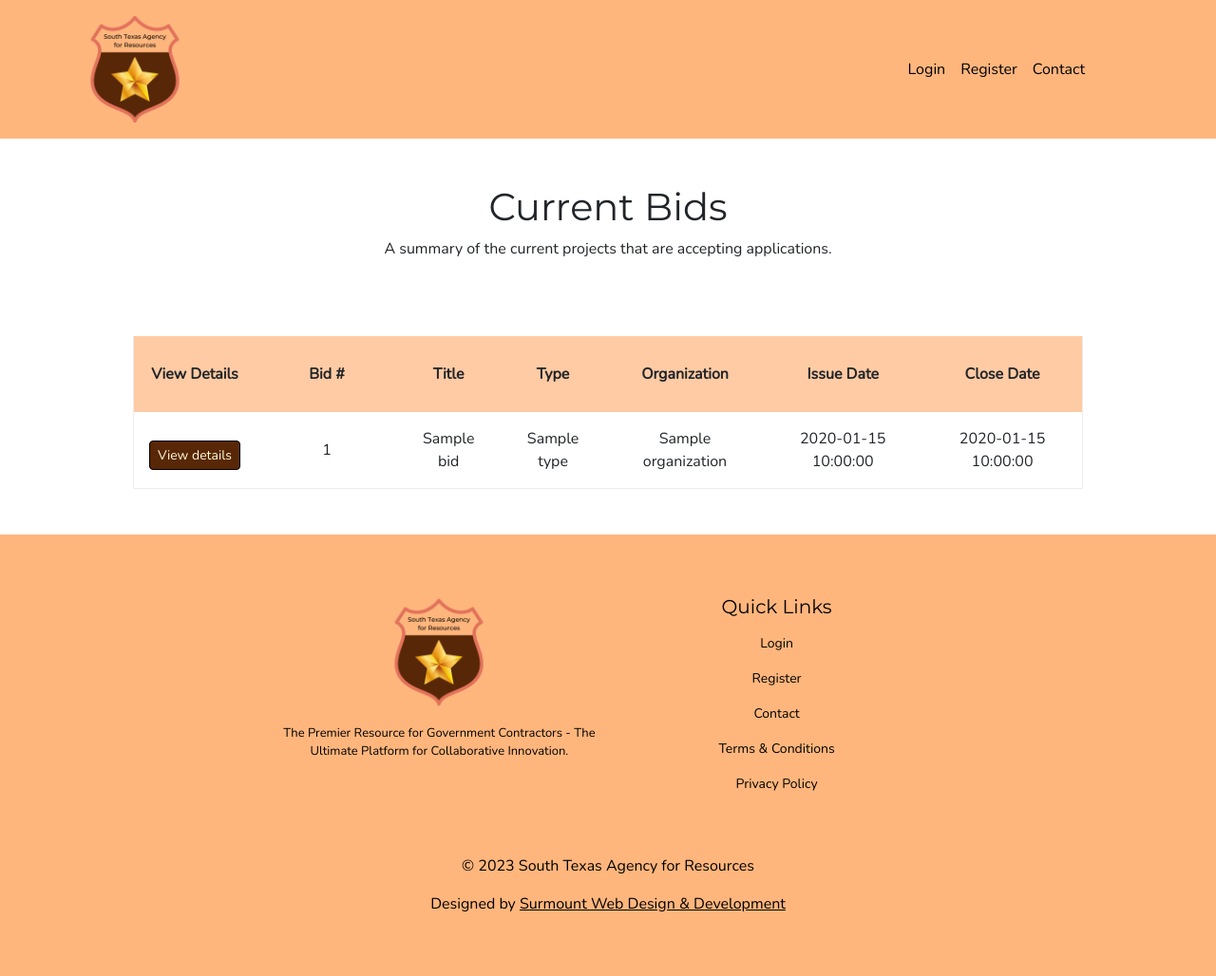
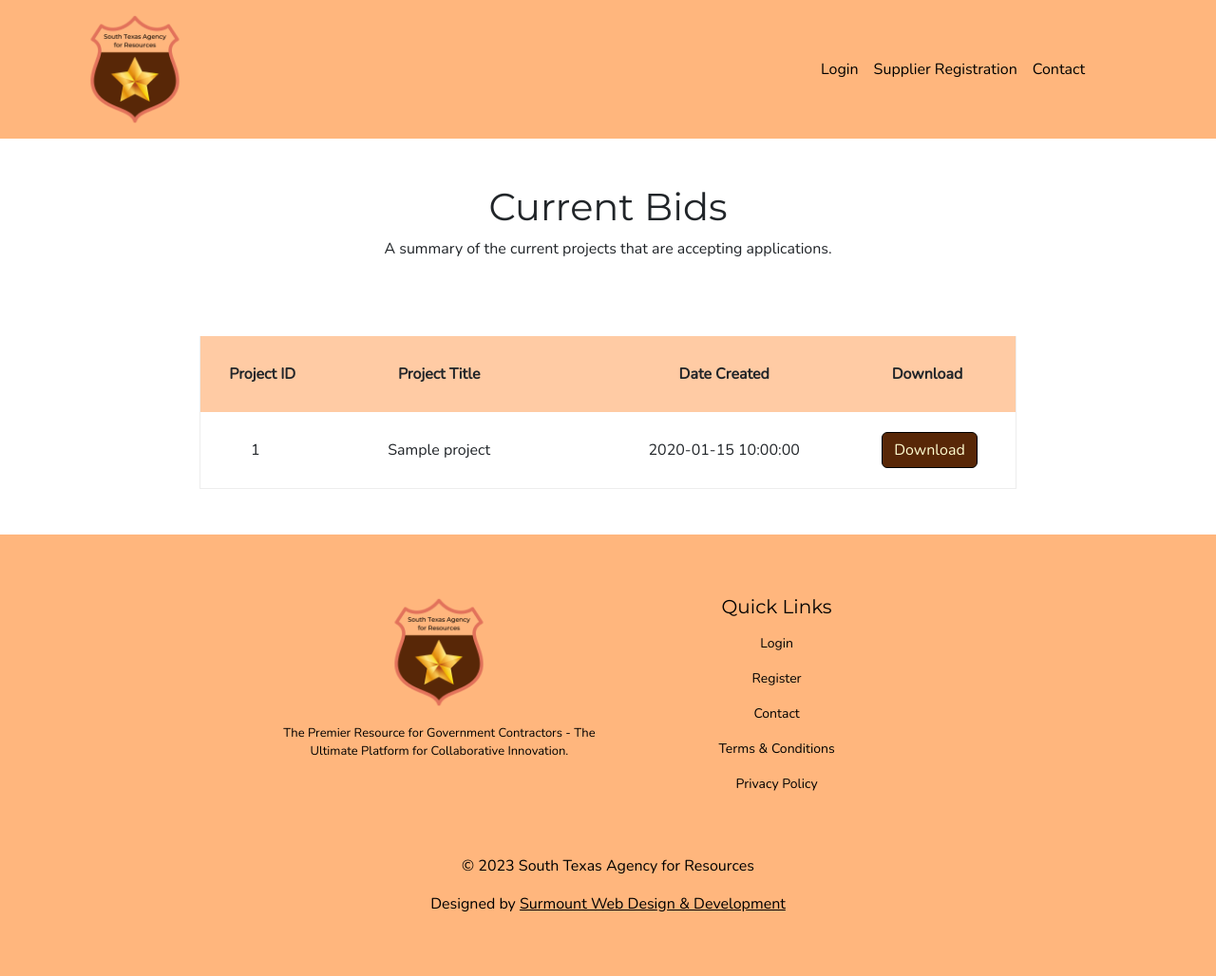
Before and after one commit to bharding216/star, a Python web app: template project/templates/current_bids.html in a window 1280 px wide. Shown: the whole page at 95% size. Run offline with Jinja, Linux system fonts and the light colour scheme; the template is opened without the code that fills it: most values are stand-ins (such as "Sample title", 1, 10 or a date in 2020); some libraries are stand-ins or nearby versions.

Commit message:
Update to current bid to show downloadable files

```diff
--- a/project/templates/base.html
+++ b/project/templates/base.html
@@ -67,39 +67,30 @@
                 <div class="navbar-collapse collapse" id="navbarSupportedContent">
                     <ul class="navbar-nav ms-auto me-5">
 
-                        {% if user.is_authenticated %}
-                        <li class="nav-item">
-                            <a class="nav-link" aria-current="page"
-                                href="{{ url_for('views.logout') }}">
-                                Logout
-                            </a>
-                        </li>
+                        {% if not user.is_authenticated %}
+                            <li class="nav-item">
+                                <a class="nav-link" aria-current="page"
+                                    href="{{ url_for('views.login') }}">
+                                    Login
+                                </a>
+                            </li>
 
-                            {% if user.user_type == 'admin' %}
+                            <li class="nav-item">
+                                <a class="nav-link" aria-current="page"
+                                    href="{{ url_for('views.registration') }}">
+                                    Supplier Registration
+                                </a>
+                            </li>
+                        {% endif %}
+
+                        {% if user.is_authenticated and user.user_type == 'admin' %}
                             <li class="nav-item">
                                 <a class="nav-link" aria-current="page"
                                     href="{{ url_for('views.manage_project') }}">
                                     Manage Projects
                                 </a>
                             </li>
-                            {% endif %}
-
-                        {% else %}
-                        <li class="nav-item">
-                            <a class="nav-link" aria-current="page"
-                                href="{{ url_for('views.login') }}">
-                                Login
-                            </a>
-                        </li>
                         {% endif %}
-
-
-                        <li class="nav-item">
-                            <a class="nav-link" aria-current="page"
-                                href="{{ url_for('views.registration') }}">
-                                Register
-                            </a>
-                        </li>
 
                         <li class="nav-item">
                             <a class="nav-link" aria-current="page"
@@ -107,6 +98,15 @@
                                 Contact
                             </a>
                         </li>
+
+                        {% if user.is_authenticated %}
+                            <li class="nav-item">
+                                <a class="nav-link" aria-current="page"
+                                    href="{{ url_for('views.logout') }}">
+                                    Logout
+                                </a>
+                            </li>
+                        {% endif %}
 
                     </ul>
 
--- a/project/templates/current_bids.html
+++ b/project/templates/current_bids.html
@@ -37,6 +37,53 @@
 </div>
 
 
+<div class="pb-5">
+    <div class="container" style="overflow-x: auto;">
+
+        <table style="margin: 0 auto">
+            <thead>
+                <tr>
+                    <th class="text-center align-middle" scope="col" style="padding-left: 30px;">Project ID</th>
+                    <th class="text-center align-middle" scope="col" style="width: 300px; padding: 0px 20px;">Project Title</th>
+                    <th class="text-center align-middle" scope="col" style="width: 200px; padding: 0px 20px;">Date Created</th>
+                    <th class="text-center align-middle" scope="col" style="padding-right: 30px;">Download</th>
+                </tr>
+            </thead>
+
+            <tbody>
+                {% for project in project_list %}
+                    <tr>
+                        <td class="text-center align-middle" style="padding-left: 30px;">{{ project.id }}</td>
+                        <td class="text-center align-middle" style="width: 300px; padding: 0px 20px;">{{ project.title }}</td>
+                        <td class="text-center align-middle" style="width: 300px; padding: 0px 20px;">{{ project.date_time_stamp }}</td>
+                        <td class="text-center align-middle" style="padding-right: 40px;">
+                            <form action="{{ url_for('views.download_project') }}" method="POST">
+                                <input type="hidden" name="project_id" value="{{ project.id }}">
+                                <input type="hidden" name="title" value="{{ project.title }}">
+                                <input type="hidden" name="date_time_stamp" value="{{ project.date_time_stamp }}">
+                                <input type="hidden" name="filename_uuid" value="{{ project.filename_uuid }}">
+                                <input type="hidden" name="uploaded_by_user_id" value="{{ project.uploaded_by_user_id }}">
+                                <button type="submit"
+                                    class="btn btn-primary"
+                                    style="width:auto">
+                                    Download
+                                </button>
+                            </form>
+                        </td>
+
+                    </tr>
+                {% endfor %}
+            </tbody>
+        </table>
+    </div>
+</div>
+
+
+
+
+
+
+<!--
 <div>
     <div class="container pb-5" style="overflow-x: auto;">
         <table id="current_bids_table" style="margin: 0 auto">
@@ -71,7 +118,7 @@
             </tbody>
         </table>
     </div>
-</div>
+</div>-->
 
 
 {% endblock %}
--- a/project/templates/index.html
+++ b/project/templates/index.html
@@ -23,7 +23,7 @@
 {% endif %}
 {% endwith %}
 
-<div class="pt-3 pb-5" style="background-image:linear-gradient(#FFB67D, #FFFDD0);">
+<div class="pt-3 pb-5">
 
     <div class="container">
         <div class="row mb-3">
--- a/project/templates/login.html
+++ b/project/templates/login.html
@@ -27,7 +27,7 @@
 
     <form action="{{ url_for('views.login') }}" method="POST">
 
-        <h3 class="mb-3">Supplier Login</h3>
+        <h3 class="mb-3">User Login</h3>
 
         <div class="row">
             <div class="col-md-6 col-lg-4">
@@ -62,7 +62,7 @@
         <a class="btn btn-primary mx-auto"
         href="{{ url_for('views.registration') }}" role="button"
         style="width: auto">
-        Let's Get Started
+        Let's get started
         </a>
 
 </div>
--- a/project/templates/manage_project.html
+++ b/project/templates/manage_project.html
@@ -57,7 +57,6 @@
 </div>
 
 <div class="py-5">
-
     <div class="container" style="overflow-x: auto;">
         <h3 class="mb-5">View Projects</h3>
 
@@ -84,6 +83,7 @@
                                 <input type="hidden" name="title" value="{{ project.title }}">
                                 <input type="hidden" name="date_time_stamp" value="{{ project.date_time_stamp }}">
                                 <input type="hidden" name="filename_uuid" value="{{ project.filename_uuid }}">
+                                <input type="hidden" name="uploaded_by_user_id" value="{{ project.uploaded_by_user_id }}">
                                 <button type="submit"
                                     class="btn btn-primary"
                                     style="width:auto">
@@ -109,7 +109,6 @@
                 {% endfor %}
             </tbody>
         </table>
-
     </div>
 </div>
 
```
Also changed, not shown: project/templates/admin_signup.html (renamed from project/templates/signup.html, +10 -4 lines), project/views.py (+24 -11 lines), 5 other files.
